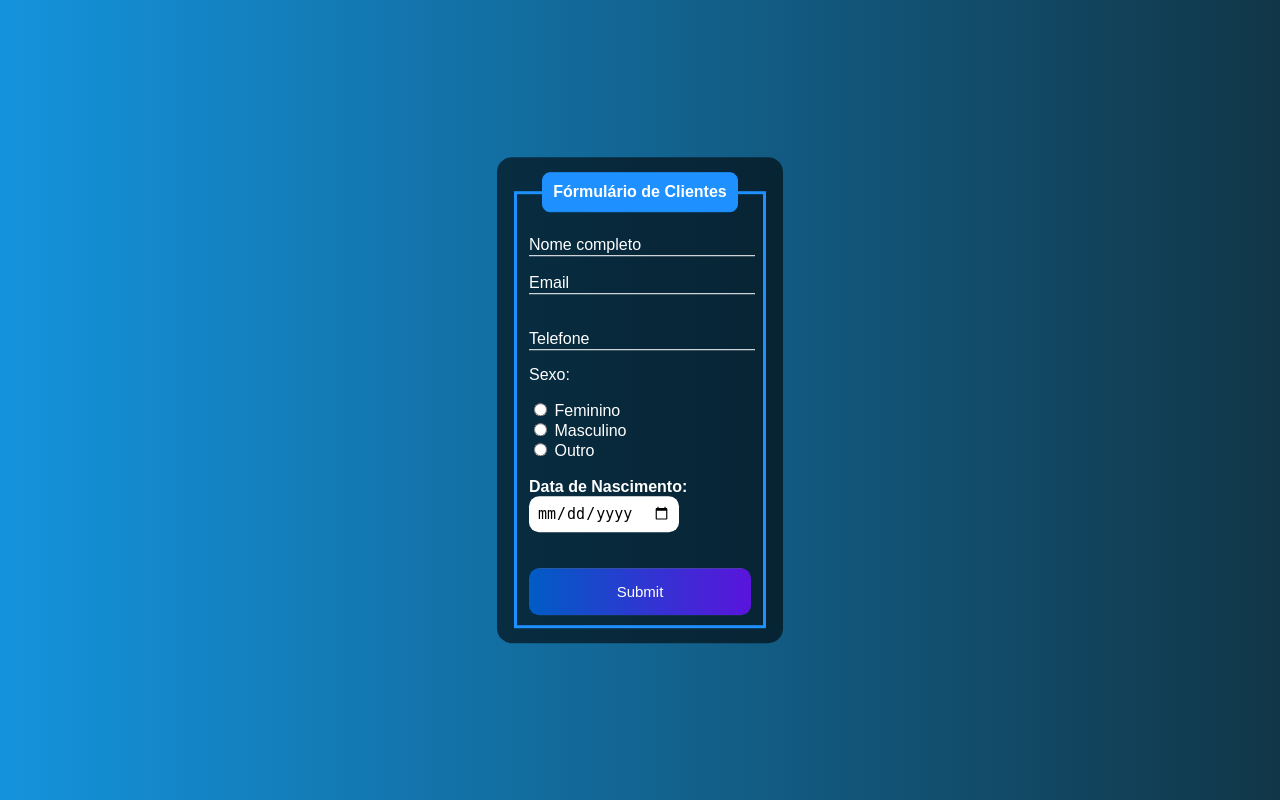
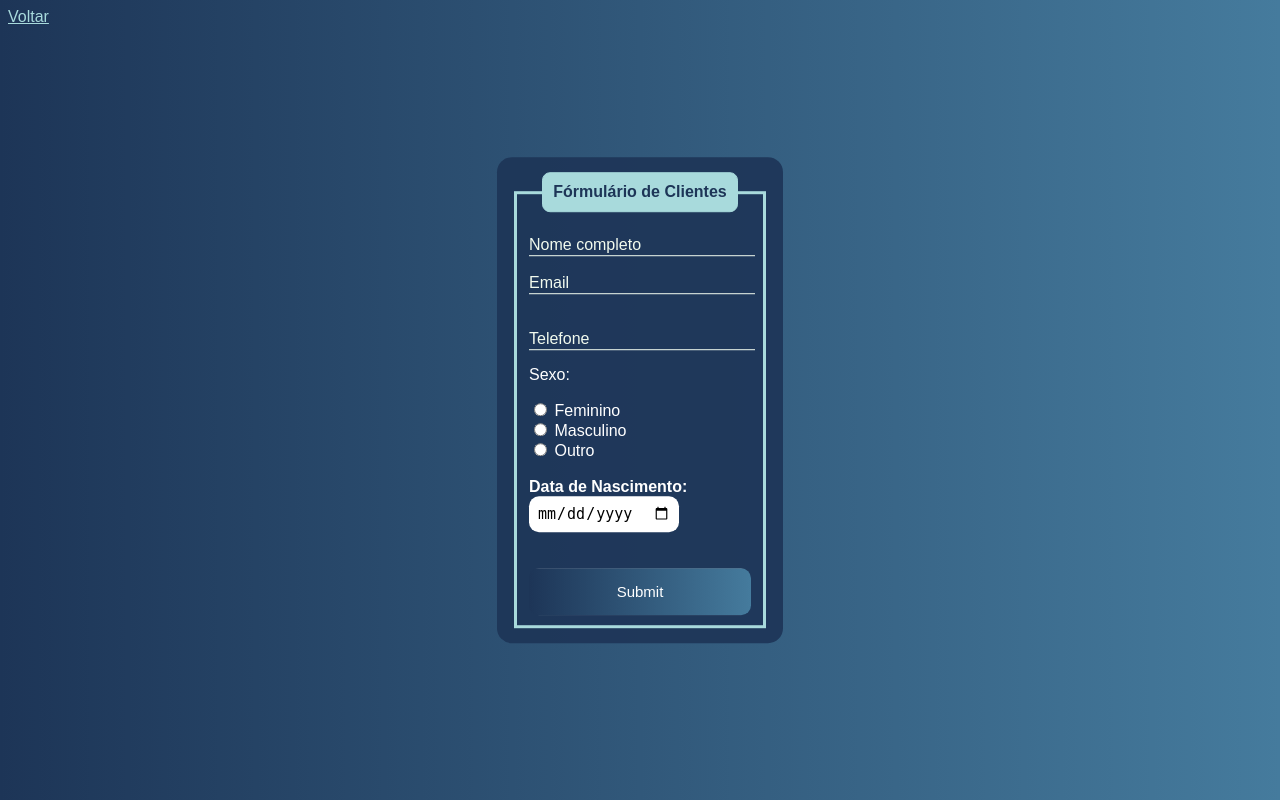
Before and after one commit to Pachaslol/guestflow, a PHP site: page /formulario.php in a window 1280 px wide. Run offline with PHP 8.4, Linux system fonts and the light colour scheme.

Commit message:
atualização

```diff
--- a/formulario.php
+++ b/formulario.php
@@ -6,16 +6,16 @@
 
         $nome = $_POST['nome'];
         $email = $_POST['email'];
-        $senha = $_POST['senha'];
         $telefone = $_POST['telefone'];
         $sexo = $_POST['genero'];
-        $nascimento = $_POST['data_nascimento'];
+        $data_nasc = $_POST['data_nascimento'];
 
-        $result = mysqli_query($conexao, "INSERT INTO usuarios(Nome,Email,Telefone,Sexo,Nascimento)
-        VALUES ('$nome','$email','$telefone','$sexo','$nascimento')");
+        $result = mysqli_query($conexao, "INSERT INTO usuarios(nome,senha,email,telefone,sexo,data_nasc)
+        VALUES ('$nome','$senha','$email','$telefone','$sexo','$data_nasc')");
 
         header('Location: login.php');
     }
+
 ?>
 <!DOCTYPE html>
 <html lang="en">
@@ -27,28 +27,29 @@
     <style>
         body{
             font-family: Arial, Helvetica, sans-serif;
-            background-image: linear-gradient(to right, rgb(20, 147, 220), rgb(17, 54, 71));
+            background-image: linear-gradient(to right, #1D3557, #457B9D);
         }
         .box{
-            color: white;
+            color: #FFFFFF;
             position: absolute;
             top: 50%;
             left: 50%;
             transform: translate(-50%,-50%);
-            background-color: rgba(0, 0, 0, 0.6);
+            background-color: rgba(29, 53, 87, 0.9);
             padding: 15px;
             border-radius: 15px;
             width: 20%;
         }
         fieldset{
-            border: 3px solid dodgerblue;
+            border: 3px solid #A8DADC;
         }
         legend{
-            border: 1px solid dodgerblue;
+            border: 1px solid #A8DADC;
             padding: 10px;
             text-align: center;
-            background-color: dodgerblue;
+            background-color: #A8DADC;
             border-radius: 8px;
+            color: #1D3557;
         }
         .inputBox{
             position: relative;
@@ -56,9 +57,9 @@
         .inputUser{
             background: none;
             border: none;
-            border-bottom: 1px solid white;
+            border-bottom: 1px solid #F1FAEE;
             outline: none;
-            color: white;
+            color: #F1FAEE;
             font-size: 15px;
             width: 100%;
             letter-spacing: 2px;
@@ -69,12 +70,13 @@
             left: 0px;
             pointer-events: none;
             transition: .5s;
+            color: #F1FAEE;
         }
         .inputUser:focus ~ .labelInput,
         .inputUser:valid ~ .labelInput{
             top: -20px;
             font-size: 12px;
-            color: dodgerblue;
+            color: #A8DADC;
         }
         #data_nascimento{
             border: none;
@@ -84,21 +86,22 @@
             font-size: 15px;
         }
         #submit{
-            background-image: linear-gradient(to right,rgb(0, 92, 197), rgb(90, 20, 220));
+            background-image: linear-gradient(to right, #1D3557, #457B9D);
             width: 100%;
             border: none;
             padding: 15px;
-            color: white;
+            color: #FFFFFF;
             font-size: 15px;
             cursor: pointer;
             border-radius: 10px;
         }
         #submit:hover{
-            background-image: linear-gradient(to right,rgb(0, 80, 172), rgb(80, 19, 195));
+            background-image: linear-gradient(to right, #457B9D, #1D3557);
         }
     </style>
 </head>
 <body>
+    <a href="home.php" style="color: #A8DADC;">Voltar</a>
     <div class="box">
         <form action="formulario.php" method="POST">
             <fieldset>
--- /dev/null
+++ b/sair.php
@@ -0,0 +1,6 @@
+<?php
+    session_start();
+    unset($_SESSION['email']);
+    unset($_SESSION['senha']);
+    header("Location: login.php");
+?>
```
Also changed, not shown: home.php (added, +44 -0 lines).
